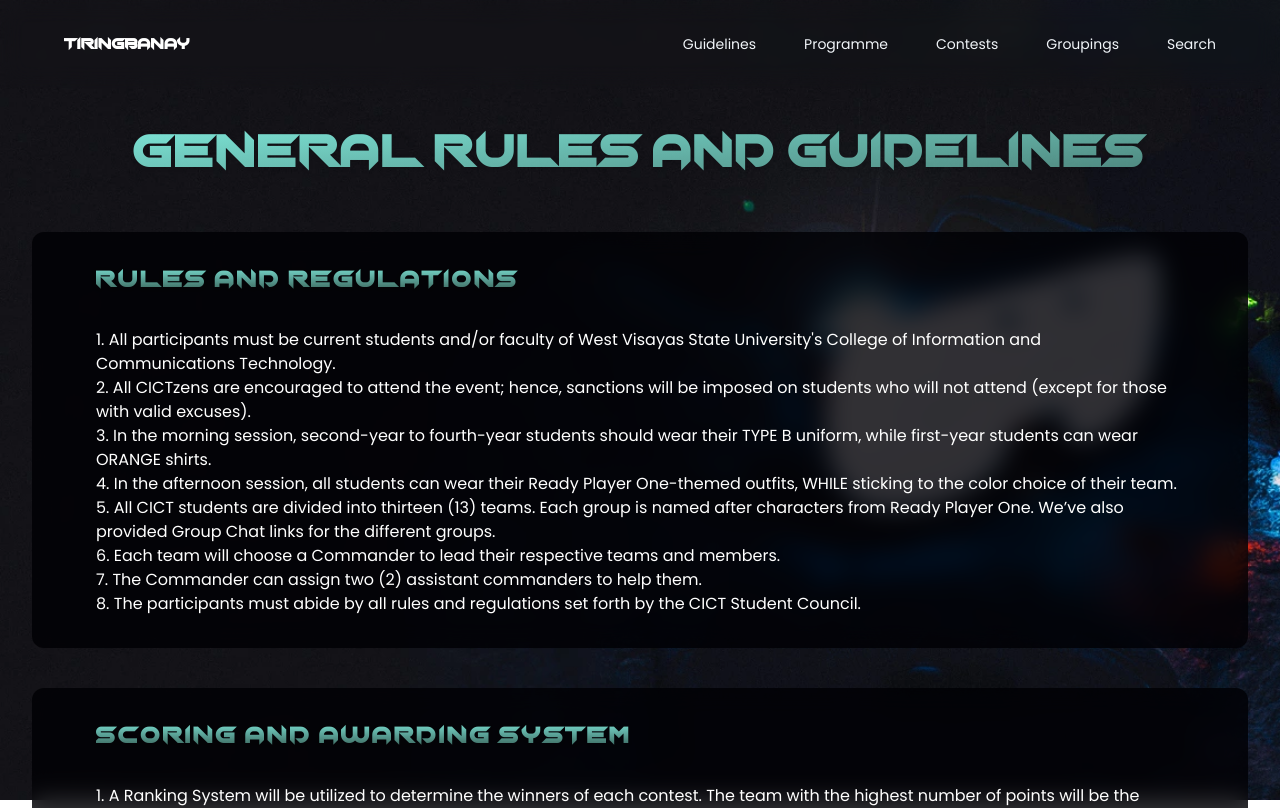
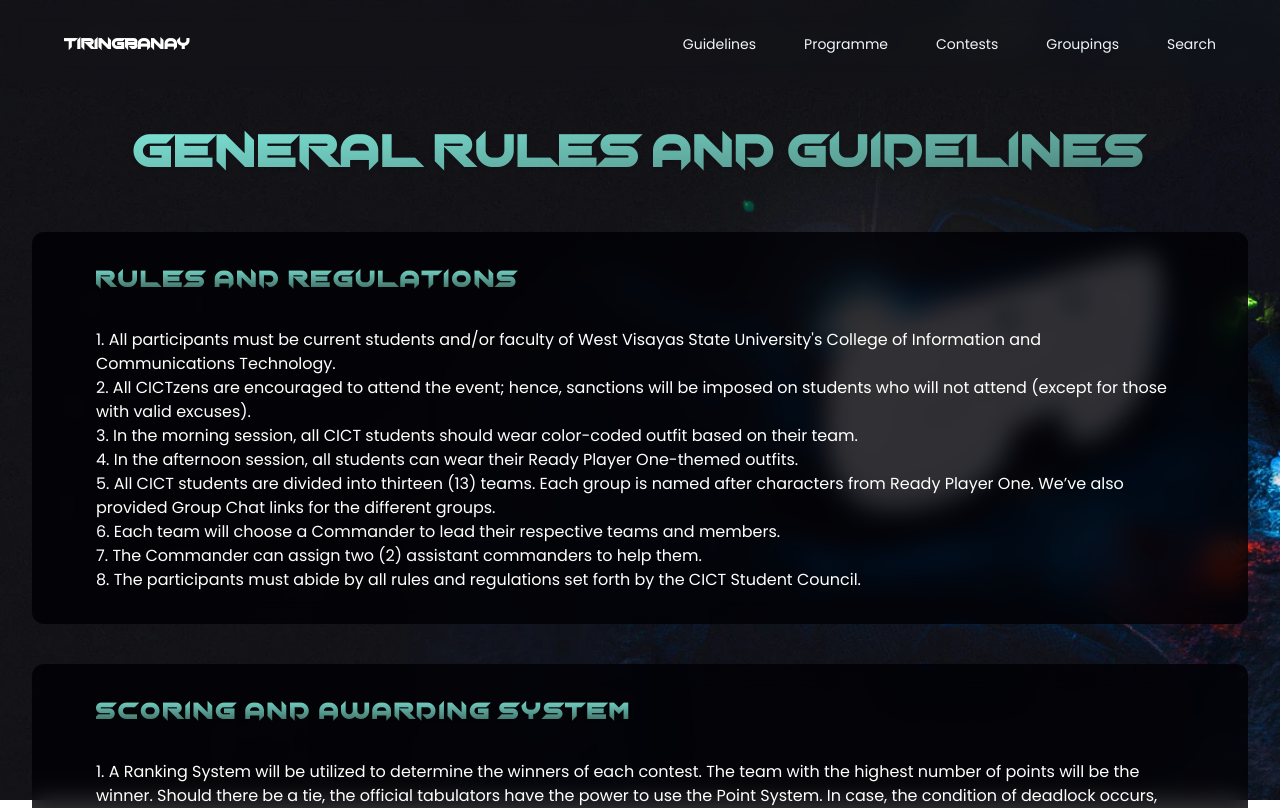
Before and after one commit to WVSU-CIPHER/Website-Directory-CICT-Tiringbanay-2024, a Next.js app: page /guidelines in a window 1280 px wide. Shown: the top 808 px of the page. Built offline with nearby package versions, Linux system fonts and the light colour scheme.

Commit message:
update: guidelines numbers 3-4

```diff
--- a/src/app/guidelines/page.js
+++ b/src/app/guidelines/page.js
@@ -33,8 +33,8 @@ export default function GuidelinesPage() {
                         <div className={`${poppins.className} leading-6 pt-4 md:pt-8 list-decimal justify-center text-sm md:text-base`}>
                             <li>All participants must be current students and/or faculty of West Visayas State University&#39;s College of Information and Communications  Technology.  </li>
                             <li>All CICTzens are encouraged to attend the event; hence, sanctions  will be imposed on students who will not attend (except for those with  valid excuses). </li>
-                            <li>In the morning session, second-year to fourth-year students should  wear their TYPE B uniform, while first-year students can wear  ORANGE shirts. </li>
-                            <li>In the afternoon session, all students can wear their Ready Player  One-themed outfits, WHILE sticking to the color choice of their team. </li>
+                            <li>In the morning session, all CICT students should wear color-coded outfit based on their team. </li>
+                            <li>In the afternoon session, all students can wear their Ready Player One-themed outfits. </li>
                             <li>All CICT students are divided into thirteen (13) teams. Each group is  named after characters from Ready Player One. We’ve also provided Group Chat links for the different groups. </li>
                             <li>Each team will choose a Commander to lead their respective teams  and members. </li>
                             <li>The Commander can assign two (2) assistant commanders to help  them.  </li>
```
